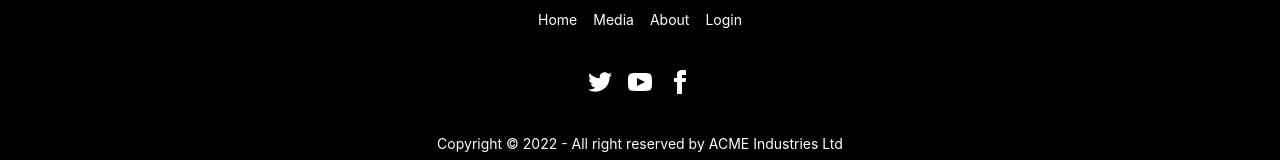
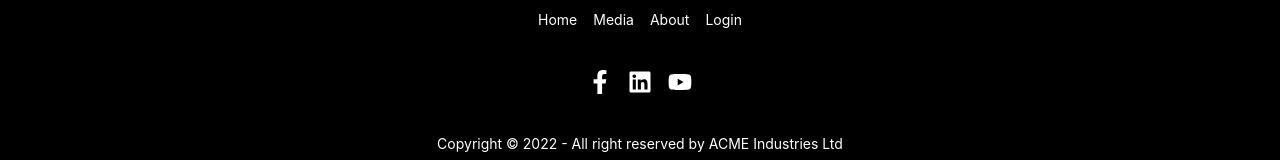
Before and after one commit to harunrashid4419/Realbook-client, a React (Create React App) app: page /signup in a window 1280 px wide. Shown: the part 914-1074 px from the top of the page. Built offline with nearby package versions, Linux system fonts and the light colour scheme; no server answers.

Commit message:
google sign up success

```diff
--- a/src/components/Footer/Footer.js
+++ b/src/components/Footer/Footer.js
@@ -1,5 +1,6 @@
 import React from "react";
 import { Link } from "react-router-dom";
+import { FaFacebookF, FaLinkedin, FaYoutube } from "react-icons/fa";
 
 const Footer = () => {
   return (
@@ -13,39 +14,9 @@ const Footer = () => {
         </div>
         <div>
           <div className="grid grid-flow-col gap-4">
-            <a>
-              <svg
-                xmlns="http://www.w3.org/2000/svg"
-                width="24"
-                height="24"
-                viewBox="0 0 24 24"
-                className="fill-current text-white"
-              >
-                <path d="M24 4.557c-.883.392-1.832.656-2.828.775 1.017-.609 1.798-1.574 2.165-2.724-.951.564-2.005.974-3.127 1.195-.897-.957-2.178-1.555-3.594-1.555-3.179 0-5.515 2.966-4.797 6.045-4.091-.205-7.719-2.165-10.148-5.144-1.29 2.213-.669 5.108 1.523 6.574-.806-.026-1.566-.247-2.229-.616-.054 2.281 1.581 4.415 3.949 4.89-.693.188-1.452.232-2.224.084.626 1.956 2.444 3.379 4.6 3.419-2.07 1.623-4.678 2.348-7.29 2.04 2.179 1.397 4.768 2.212 7.548 2.212 9.142 0 14.307-7.721 13.995-14.646.962-.695 1.797-1.562 2.457-2.549z"></path>
-              </svg>
-            </a>
-            <a>
-              <svg
-                xmlns="http://www.w3.org/2000/svg"
-                width="24"
-                height="24"
-                viewBox="0 0 24 24"
-                className="fill-current text-white"
-              >
-                <path d="M19.615 3.184c-3.604-.246-11.631-.245-15.23 0-3.897.266-4.356 2.62-4.385 8.816.029 6.185.484 8.549 4.385 8.816 3.6.245 11.626.246 15.23 0 3.897-.266 4.356-2.62 4.385-8.816-.029-6.185-.484-8.549-4.385-8.816zm-10.615 12.816v-8l8 3.993-8 4.007z"></path>
-              </svg>
-            </a>
-            <a>
-              <svg
-                xmlns="http://www.w3.org/2000/svg"
-                width="24"
-                height="24"
-                viewBox="0 0 24 24"
-                className="fill-current text-white"
-              >
-                <path d="M9 8h-3v4h3v12h5v-12h3.642l.358-4h-4v-1.667c0-.955.192-1.333 1.115-1.333h2.885v-5h-3.808c-3.596 0-5.192 1.583-5.192 4.615v3.385z"></path>
-              </svg>
-            </a>
+            <Link><FaFacebookF className="text-white text-2xl hover:text-green-600"/></Link>
+            <Link><FaLinkedin className="text-white text-2xl hover:text-green-600" /></Link>
+            <Link><FaYoutube className="text-white text-2xl hover:text-green-600"/></Link>
           </div>
         </div>
         <div>
--- a/src/components/Login/Login.js
+++ b/src/components/Login/Login.js
@@ -5,8 +5,9 @@ import { AuthContext } from "../../context/UsersContext";
 import { toast } from "react-hot-toast";
 
 const Login = () => {
-  const {login} = useContext(AuthContext);
+  const {login, googleSignUp} = useContext(AuthContext);
   const [error, setError] = useState('');
+  const [email, setEmail] = useState('');
   const navigate = useNavigate();
 
   const handleLogIn = event =>{
@@ -19,6 +20,24 @@ const Login = () => {
         const user = result.user;
         console.log(user);
         toast.success('LogIn Successful');
+        navigate('/');
+      })
+      .catch(error =>{
+        console.log(error);
+        setError(error.message);
+      })
+  }
+
+  const handleEmail = event =>{
+    setEmail(event.target.value);
+  }
+
+  const handleGoogleSingUp = () =>{
+    googleSignUp(email)
+      .then(result =>{
+        const user = result.user;
+        console.log(user);
+        toast.success('Google SignUp success');
         navigate('/');
       })
       .catch(error =>{
@@ -44,6 +63,7 @@ const Login = () => {
               required
               className="input input-bordered w-full"
               name="email"
+              onChange={handleEmail}
             />
           </div>
           <div className="form-control w-full">
@@ -63,7 +83,7 @@ const Login = () => {
         <div className="flex flex-col w-full border-opacity-50">
           <div className="divider text-white">OR</div>
         </div>
-        <div className="bg-white md:w-4/5 w-full mx-auto py-3 cursor-pointer rounded-3xl">
+        <div onClick={handleGoogleSingUp} className="bg-white md:w-4/5 w-full mx-auto py-3 cursor-pointer rounded-3xl">
           <p className="text-center text-xl flex justify-center pl-4">
             Sign In With Google
           </p>
--- a/src/components/Signup/Signup.js
+++ b/src/components/Signup/Signup.js
@@ -4,9 +4,10 @@ import { Link, useNavigate } from "react-router-dom";
 import { AuthContext } from "../../context/UsersContext";
 
 const Signup = () => {
-    const {createUser, updateUserName} = useContext(AuthContext);
+    const {createUser, updateUserName, googleSignUp} = useContext(AuthContext);
     const navigate = useNavigate();
     const [error, setError] = useState('');
+    const [email, setEmail] = useState('');
 
     const handleSignup = event =>{
         event.preventDefault();
@@ -32,6 +33,24 @@ const Signup = () => {
                 console.log(error);
                 setError(error.message);
             })
+    };
+
+    const handleEmail = event =>{
+      setEmail(event.target.value);
+    }
+
+    const handleGoogleSingUp = () =>{
+      googleSignUp(email)
+        .then(result =>{
+          const user = result.user;
+          console.log(user);
+          toast.success('Google SignUp success');
+          navigate('/');
+        })
+        .catch(error =>{
+          console.log(error);
+          setError(error.message);
+        })
     }
 
   return (
@@ -63,6 +82,7 @@ const Signup = () => {
               required
               className="input input-bordered w-full"
               name="email"
+              onChange={handleEmail}
             />
           </div>
           <div className="form-control w-full">
@@ -82,7 +102,7 @@ const Signup = () => {
         <div className="flex flex-col w-full border-opacity-50">
           <div className="divider text-white">OR</div>
         </div>
-        <div className="bg-white md:w-4/5 w-full mx-auto py-3 cursor-pointer rounded-3xl">
+        <div onClick={handleGoogleSingUp} className="bg-white md:w-4/5 w-full mx-auto py-3 cursor-pointer rounded-3xl">
           <p className="text-center text-xl flex justify-center pl-4">
             Sign In With Google
           </p>
--- a/src/context/UsersContext.js
+++ b/src/context/UsersContext.js
@@ -1,8 +1,9 @@
 import React, { createContext, useEffect, useState } from 'react';
-import {createUserWithEmailAndPassword, getAuth, onAuthStateChanged, signInWithEmailAndPassword, signOut, updateProfile} from 'firebase/auth';
+import {createUserWithEmailAndPassword, getAuth, GoogleAuthProvider, onAuthStateChanged, signInWithEmailAndPassword, signInWithPopup, signOut, updateProfile} from 'firebase/auth';
 import app from '../Firebase/firebase.config';
 
 const auth = getAuth(app);
+const googleProvider = new GoogleAuthProvider();
 export const AuthContext = createContext();
 const UsersContext = ({children}) => {
     const [user, setUser] = useState(null);
@@ -25,6 +26,11 @@ const UsersContext = ({children}) => {
     const logOut = () =>{
         setLoading(true);
         return signOut(auth);
+    };
+
+    const googleSignUp = (email) =>{
+        setLoading(true);
+        return signInWithPopup(auth, googleProvider, email);
     }
 
     useEffect(() =>{
@@ -37,7 +43,7 @@ const UsersContext = ({children}) => {
         }
     }, [])
 
-    const authInfo = {createUser, login, updateUserName, user, logOut};
+    const authInfo = {createUser, login, updateUserName, loading, user, googleSignUp, logOut};
 
     return (
         <AuthContext.Provider value={authInfo}>
```
